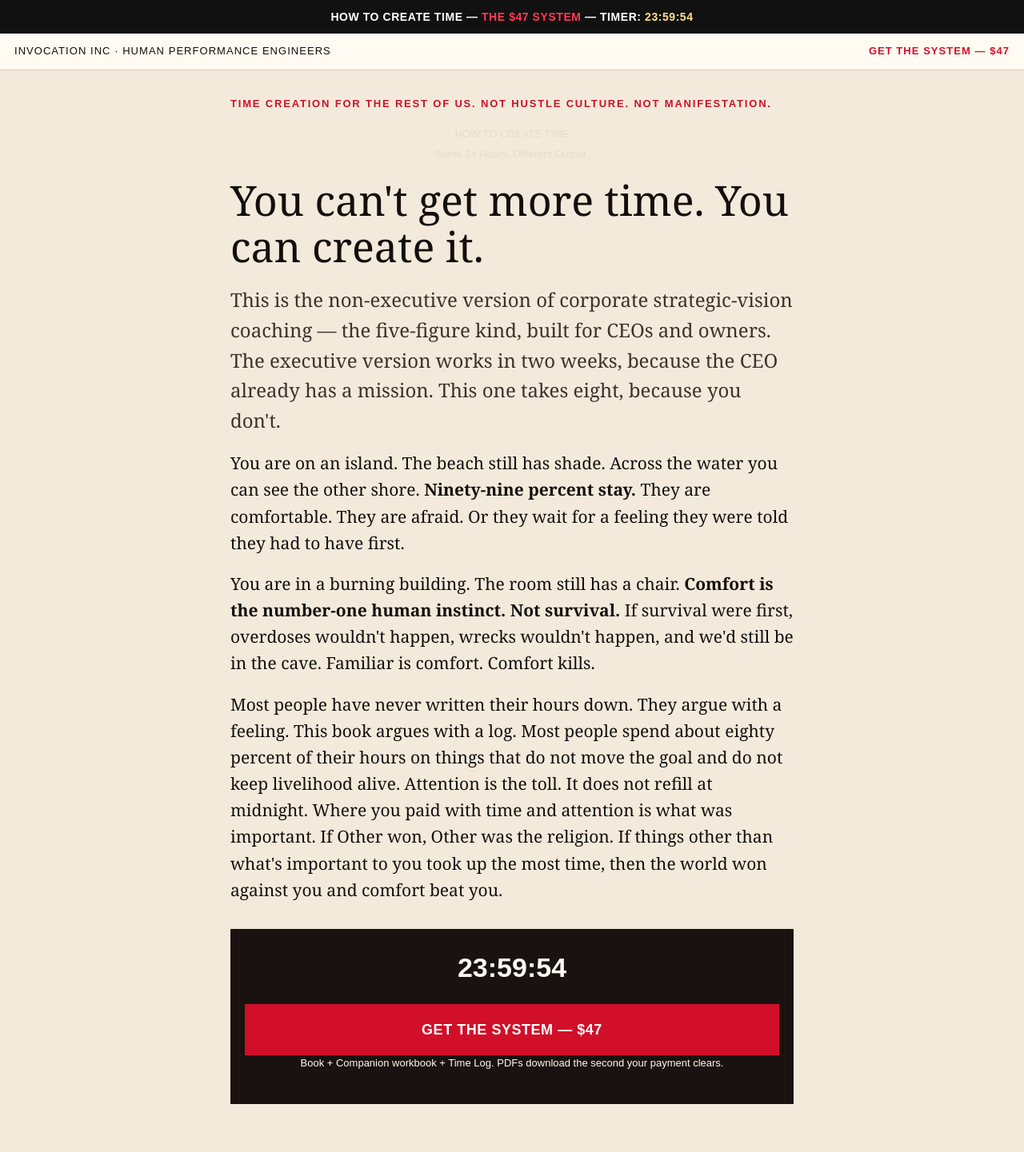
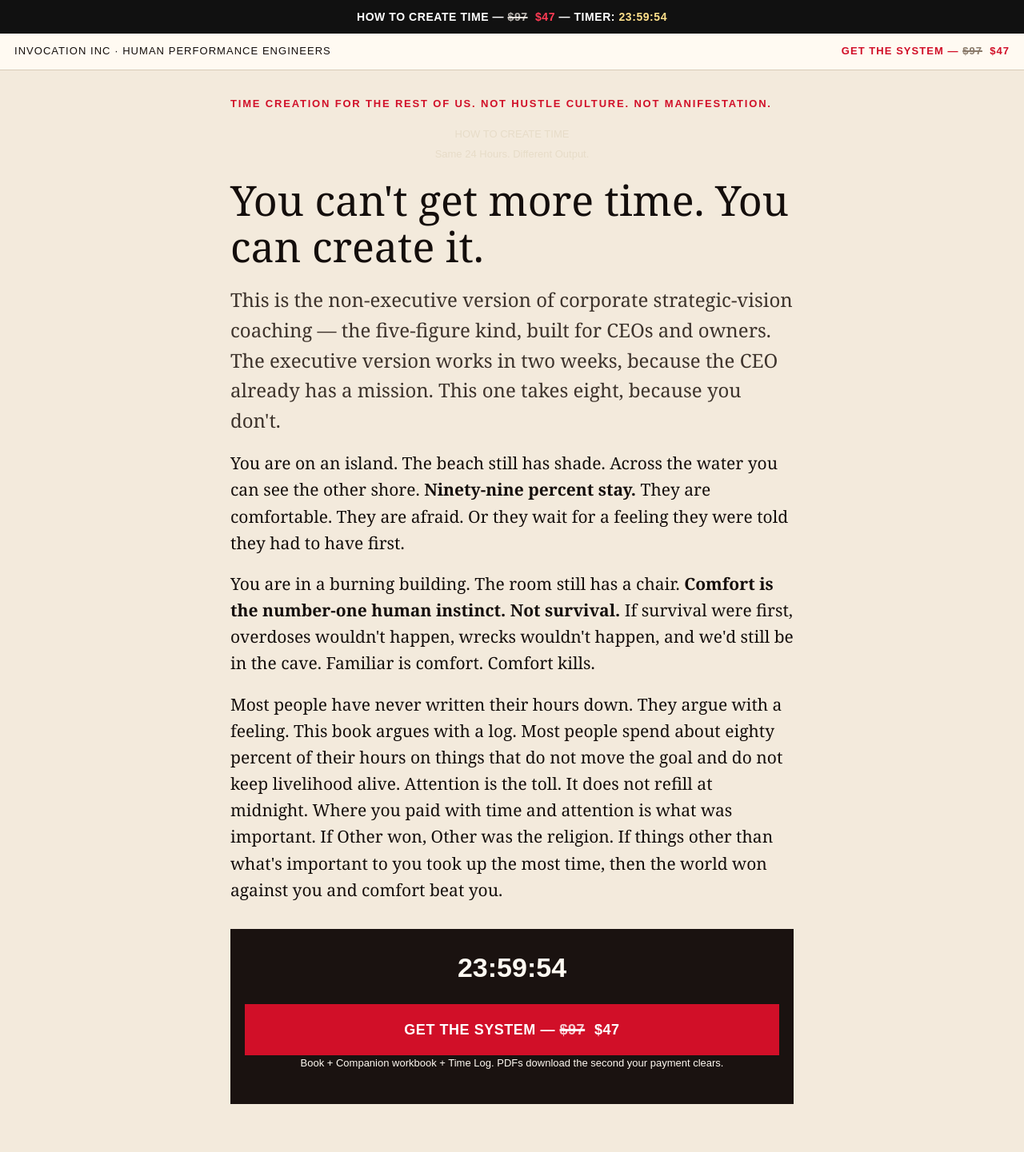
Before and after one commit to SOCIT/invocationinc-h2ct, a Next.js app: page / in a window 1280 px wide. Shown: the top 1441 px of the page at 80% size. Built offline with nearby package versions, Linux system fonts and the light colour scheme.

Commit message:
EW2H pricing mechanics: $97 struck, real timer expiry to $57 rung, before-proof discount copy

```diff
--- a/src/app/api/checkout/route.ts
+++ b/src/app/api/checkout/route.ts
@@ -5,6 +5,7 @@ import {
   getSiteUrl,
   getStripe,
   getStripePriceId,
+  getStripeRung2PriceId,
 } from "@/lib/stripe";
 import { isValidProductId } from "@/lib/products";
 
@@ -12,6 +13,7 @@ export async function POST(request: NextRequest) {
   try {
     const body = await request.json();
     const productId = body?.productId;
+    const expired = body?.expired === true;
 
     if (!productId || typeof productId !== "string" || !isValidProductId(productId)) {
       return NextResponse.json(
@@ -21,7 +23,9 @@ export async function POST(request: NextRequest) {
     }
 
     const stripe = getStripe();
-    const priceId = getStripePriceId(productId);
+    const priceId = expired
+      ? getStripeRung2PriceId(productId)
+      : getStripePriceId(productId);
 
     if (!stripe || !priceId) {
       return NextResponse.json(
--- a/src/components/BuyButton.tsx
+++ b/src/components/BuyButton.tsx
@@ -9,6 +9,8 @@ interface BuyButtonProps {
   variant?: "primary" | "ghost";
   className?: string;
   id?: string;
+  /** True when the visitor's 24h $47 window has expired — checkout uses the next rung. */
+  expired?: boolean;
 }
 
 function defaultLabel(productId: ProductId): ReactNode {
@@ -22,6 +24,7 @@ export function BuyButton({
   variant = "primary",
   className = "",
   id,
+  expired = false,
 }: BuyButtonProps) {
   const [loading, setLoading] = useState(false);
   const [message, setMessage] = useState<string | null>(null);
@@ -42,7 +45,7 @@ export function BuyButton({
       const res = await fetch("/api/checkout", {
         method: "POST",
         headers: { "Content-Type": "application/json" },
-        body: JSON.stringify({ productId }),
+        body: JSON.stringify({ productId, expired }),
       });
 
       const data = await res.json();
--- a/src/components/Countdown.tsx
+++ b/src/components/Countdown.tsx
@@ -6,20 +6,28 @@ import { formatCountdown, getOrSetOfferDeadline } from "@/lib/countdown";
 interface CountdownProps {
   className?: string;
   id?: string;
+  /** Called once when the countdown reaches zero. */
+  onExpire?: () => void;
 }
 
-export function Countdown({ className = "", id }: CountdownProps) {
+export function Countdown({ className = "", id, onExpire }: CountdownProps) {
   const [remainingMs, setRemainingMs] = useState<number | null>(null);
 
   useEffect(() => {
     const deadline = getOrSetOfferDeadline();
+    let fired = false;
     const tick = () => {
-      setRemainingMs(Math.max(0, deadline - Date.now()));
+      const remaining = Math.max(0, deadline - Date.now());
+      setRemainingMs(remaining);
+      if (remaining <= 0 && !fired) {
+        fired = true;
+        onExpire?.();
+      }
     };
     tick();
     const timerId = window.setInterval(tick, 1000);
     return () => window.clearInterval(timerId);
-  }, []);
+  }, [onExpire]);
 
   return (
     <time
--- a/src/components/H2CTPage.tsx
+++ b/src/components/H2CTPage.tsx
@@ -1,7 +1,10 @@
+"use client";
+
+import { useCallback, useState } from "react";
 import Link from "next/link";
 import { BuyButton } from "./BuyButton";
 import { Countdown } from "./Countdown";
-import { bookProduct } from "@/lib/products";
+import { H2CTPrice } from "./H2CTPrice";
 
 const WEEKS: Array<[string, string]> = [
   ["Week 0 — Point B", "The Have/Want quadrant. Bottom left — Don\u2019t Have and Want — is your destination. Clear the old pile first: avalanche or snowball, pick one, don\u2019t switch."],
@@ -49,19 +52,38 @@ const FAQS: Array<[string, string]> = [
     "What exactly do I get?",
     "The complete book as a PDF, the H2CT Companion workbook as a PDF, and the Time Log \u2014 all downloadable the second your payment clears. Check your email for the Stripe receipt.",
   ],
+  [
+    "Why $47 if it is \u201Creally\u201D $97?",
+    "Our coaching clients are under NDA, so this page launches with zero testimonials. No borrowed wins, no fake five-stars. The first public scoreboards come from buyers here, and the price climbs with each one. $47 is the before-proof price.",
+  ],
+  [
+    "Why a timer?",
+    "The executive version goes for $10,000 in person. Every real review moves the public price toward that. Any day, this 24h window, we can raise it \u2014 and when your clock hits zero, it does.",
+  ],
 ];
 
 export function H2CTPage() {
+  const [expired, setExpired] = useState(false);
+  const handleExpire = useCallback(() => setExpired(true), []);
+
   return (
     <>
       <div className="lf-bar">
-        HOW TO CREATE TIME — <span className="lf-now">THE $47 SYSTEM</span> —
-        TIMER: <Countdown id="timerTop" className="lf-timer" />
+        HOW TO CREATE TIME — <H2CTPrice expired={expired} /> —{" "}
+        {expired ? (
+          "WINDOW CLOSED"
+        ) : (
+          <>
+            TIMER: <Countdown id="timerTop" className="lf-timer" onExpire={handleExpire} />
+          </>
+        )}
       </div>
 
       <header className="lf-site-header">
         <div>Invocation Inc · Human Performance Engineers</div>
-        <Link href="#offer">Get the System — {bookProduct.priceDisplay}</Link>
+        <Link href="#offer">
+          Get the System — <H2CTPrice expired={expired} />
+        </Link>
       </header>
 
       <main id="main" className="lf-wrap">
@@ -111,12 +133,21 @@ export function H2CTPage() {
         </p>
 
         <div className="lf-cta" id="buy-hero">
-          <p className="lf-timer-hero">
-            <Countdown id="timerHero" />
-          </p>
+          {expired ? (
+            <p className="lf-timer-hero">Window closed.</p>
+          ) : (
+            <p className="lf-timer-hero">
+              <Countdown id="timerHero" onExpire={handleExpire} />
+            </p>
+          )}
           <BuyButton
             productId="book"
-            label={<>Get the System — {bookProduct.priceDisplay}</>}
+            expired={expired}
+            label={
+              <>
+                Get the System — <H2CTPrice expired={expired} />
+              </>
+            }
           />
           <p className="lf-tiny">
             Book + Companion workbook + Time Log. PDFs download the second your
@@ -292,17 +323,43 @@ export function H2CTPage() {
         <p>
           <strong>How to Create Time</strong> — the complete book, the Companion
           workbook, and the Time Log, direct from the author. The system is{" "}
-          <strong>{bookProduct.priceDisplay}</strong> while the clock runs.
+          <H2CTPrice expired={expired} />{" "}
+          {expired
+            ? "now that your window closed."
+            : "while the clock runs."}
         </p>
 
-        <p className="lf-timer-offer">
-          <Countdown id="timerOffer" />
+        <p>
+          Why the discount? Our coaching clients are under NDA — so no borrowed
+          wins, no fake five-stars. This page launches with zero testimonials,
+          and the first public scoreboards come from buyers here. $47 is the
+          before-proof price.
         </p>
+
+        {expired ? (
+          <>
+            <p className="lf-timer-offer">Window closed.</p>
+            <p>
+              Your $47 window closed when the clock hit zero. The system is now
+              $57 — still hundreds of times less than a single hour of the
+              executive training it came from.
+            </p>
+          </>
+        ) : (
+          <p className="lf-timer-offer">
+            <Countdown id="timerOffer" onExpire={handleExpire} />
+          </p>
+        )}
 
         <div className="lf-cta">
           <BuyButton
             productId="book"
-            label={<>Get the System — {bookProduct.priceDisplay}</>}
+            expired={expired}
+            label={
+              <>
+                Get the System — <H2CTPrice expired={expired} />
+              </>
+            }
           />
           <p className="lf-tiny">
             PDFs available to download the second your payment clears. Sold here
@@ -313,10 +370,10 @@ export function H2CTPage() {
         <div className="lf-warn">
           <h2>The price ladder</h2>
           <p>
-            $47 exists while the bar counts. Every real review moves the public
-            price up $10 — $57, $67, $77, $87, $97. When the finished course
-            ships, its standard price is $4,997. In person, under NDA, it is
-            $10,000. This page&apos;s early price never comes back.
+            $47 exists while the bar counts. Miss it and the price climbs with
+            the proof — $57, $67, $77, $87, $97. When the finished course ships,
+            its standard price is $4,997. In person, under NDA, it is $10,000.
+            This page&apos;s early price never comes back.
           </p>
         </div>
 
--- /dev/null
+++ b/src/components/H2CTPrice.tsx
@@ -0,0 +1,27 @@
+import { bookProduct } from "@/lib/products";
+
+/**
+ * Struck list price immediately before the charge price.
+ * Shows the expired-window rung ($57) once the visitor's 24h window closes.
+ * Reuses products list/price display fields — no new SKUs.
+ */
+export function H2CTPrice({
+  expired = false,
+  compact = true,
+}: {
+  expired?: boolean;
+  compact?: boolean;
+}) {
+  const list = bookProduct.listPriceDisplay ?? bookProduct.priceDisplay;
+  const now = expired ? bookProduct.rung2PriceDisplay : bookProduct.priceDisplay;
+
+  return (
+    <span
+      className={
+        compact ? "lf-stack-price lf-stack-price-compact" : "lf-stack-price"
+      }
+    >
+      <s className="lf-was">{list}</s> <span className="lf-now">{now}</span>
+    </span>
+  );
+}
--- a/src/lib/products.ts
+++ b/src/lib/products.ts
@@ -16,8 +16,13 @@ export interface Product {
   /** List / strike price when different from charge price. */
   listPriceDisplay?: string;
   listPriceCents?: number;
+  /** Price shown/charged after the visitor's 24h window expires. */
+  rung2PriceDisplay: string;
+  rung2PriceCents: number;
   /** Env var name holding the Stripe Price ID for this offer. */
   stripePriceEnvKey: "STRIPE_PRICE_BOOK";
+  /** Env var name holding the Stripe Price ID for the expired-window rung. */
+  stripePriceRung2EnvKey: "STRIPE_PRICE_RUNG2";
   /**
    * Optional Stripe Payment Link. Leave empty to use /api/checkout.
    * Prefer API checkout + env Price IDs.
@@ -51,7 +56,14 @@ export const products: Product[] = [
       "The complete book plus the H2CT Companion workbook and the Time Log. Instant PDF downloads.",
     priceDisplay: "$47",
     priceCents: 4700,
+    listPriceDisplay: "$97",
+    listPriceCents: 9700,
+    /** Price shown/charged after the visitor's 24h window expires. */
+    rung2PriceDisplay: "$57",
+    rung2PriceCents: 5700,
     stripePriceEnvKey: "STRIPE_PRICE_BOOK",
+    /** Env var name holding the Stripe Price ID for the expired-window rung. */
+    stripePriceRung2EnvKey: "STRIPE_PRICE_RUNG2",
     paymentLinkUrl: "",
     highlighted: true,
     features: [
--- a/src/lib/stripe.ts
+++ b/src/lib/stripe.ts
@@ -26,6 +26,14 @@ export function getStripePriceId(productId: ProductId): string | null {
   return priceId || null;
 }
 
+/** Price ID for the expired-window rung (next $10 step up the ladder). */
+export function getStripeRung2PriceId(productId: ProductId): string | null {
+  const product = getProduct(productId);
+  if (!product) return null;
+  const priceId = process.env[product.stripePriceRung2EnvKey];
+  return priceId || getStripePriceId(productId);
+}
+
 export function getSiteUrl(): string {
   return (
     process.env.NEXT_PUBLIC_SITE_URL?.replace(/\/$/, "") ||
```
